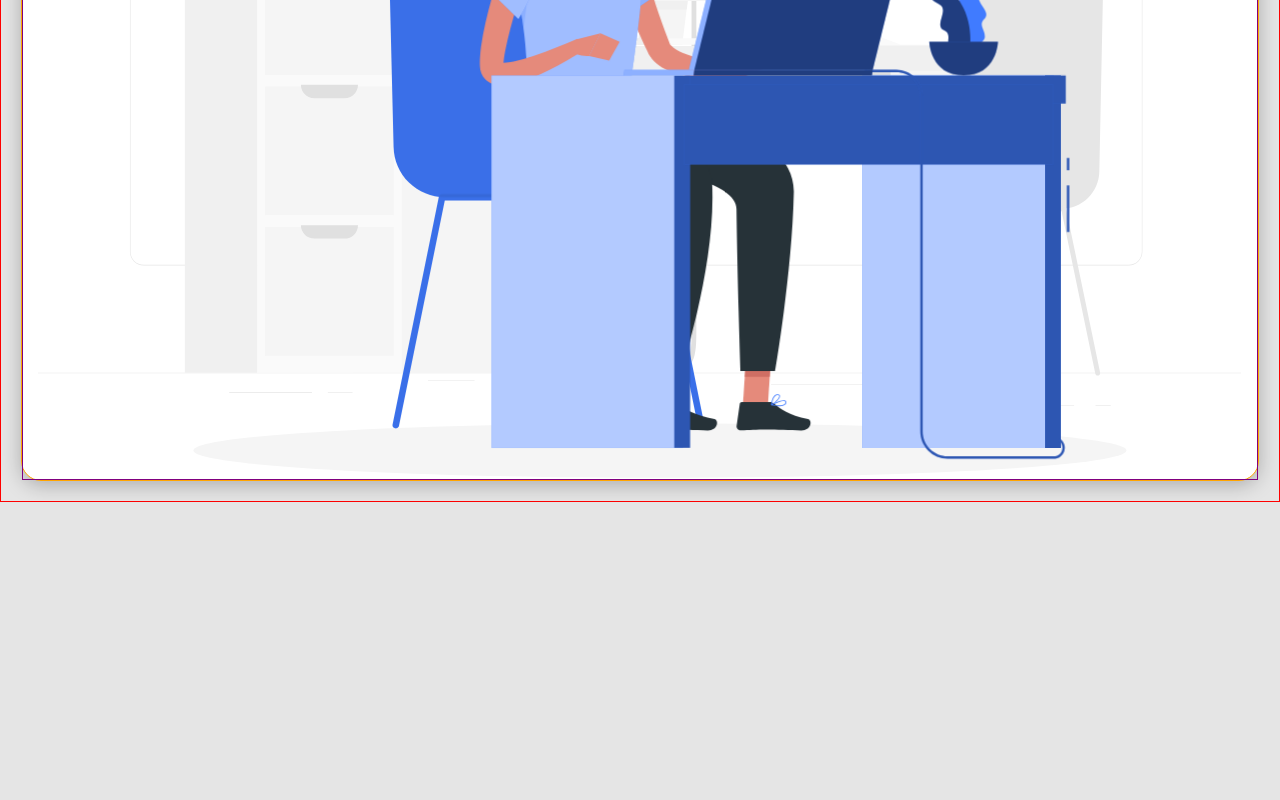
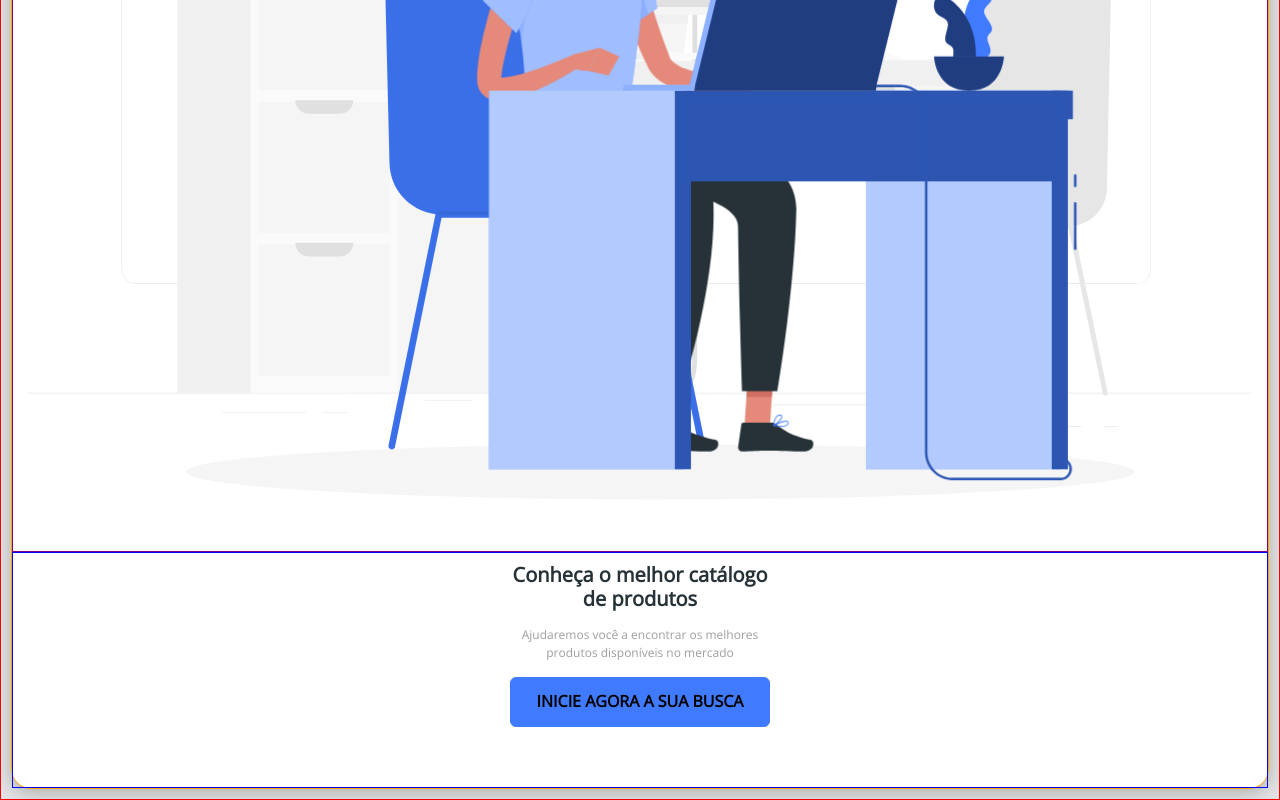
Before and after one commit to Nthingtech/bds-dscatalog, a React (Create React App) app in the folder frontend/: page / in a window 1280 px wide. Shown: the part 541-1341 px from the top of the page. Before the commit the page ends 1043 px from the top, so only its background shows below. Built offline with nearby package versions, Linux system fonts and the light colour scheme.

Commit message:
CSS Home/Button

```diff
--- /dev/null
+++ b/frontend/src/components/ButtonIcon/index.tsx
@@ -0,0 +1,12 @@
+import './styles.css'
+
+const ButtonIcon = () => {
+
+    return (
+        <button className="btn btn-primary btn-icon">
+            <h6>INICIE AGORA A SUA BUSCA</h6>
+        </button>
+    );
+}
+
+export default ButtonIcon;
--- /dev/null
+++ b/frontend/src/components/ButtonIcon/styles.css
@@ -0,0 +1,4 @@
+.btn-icon {
+    width: 260px;
+    height: 50px;
+}
--- a/frontend/src/pages/Home/index.tsx
+++ b/frontend/src/pages/Home/index.tsx
@@ -1,4 +1,5 @@
 import { ReactComponent as MainImage } from 'assets/images/main-image.svg';
+import ButtonIcon from 'components/ButtonIcon';
 import Navbar from "components/Navbar";
 import './styles.css'
 
@@ -10,6 +11,8 @@
             <div className="home-card">
                 <div className="home-content-container">
                     <h1>Conheça o melhor catálogo de produtos</h1>
+                    <p>Ajudaremos você a encontrar os melhores produtos disponíveis no mercado</p>
+                    <ButtonIcon />
                 </div>
                 <div className="home-image-container">
                     <MainImage />
--- a/frontend/src/pages/Home/styles.css
+++ b/frontend/src/pages/Home/styles.css
@@ -1,11 +1,13 @@
 .home-container {
-    padding: 20px;
-    font-size: 26px;
+    padding: 10px;
+    font-size: 20px;
     text-align: center;
     border: 1px solid red;
 }
 
 .home-card {
+    display: flex;
+    flex-direction: column-reverse;
     background-color: #fff;
     box-shadow: 0px 4px 20px rgba(0, 0, 0, 0.25);
     border-radius: 20px;
@@ -13,15 +15,28 @@
 }
 
 .home-content-container {
+    display: flex;
+    flex-direction: column;
+    align-items: center;
+    padding: 10px 10px 60px 10px;
     border: 1px solid blue;
 }
 
 .home-content-container h1 {
+    width: 260px;
     font-size: 1em;
+    margin-bottom: 15px;
+}
+
+.home-content-container p {
+    width: 260px;
+    color: #9E9E9E;
+    font-size: 0.6em;
+    margin-bottom: 15px;
 }
 
 .home-image-container {
-    padding: 0 15px;
+    padding: 50px 15px;
     border: 1px solid purple;
 }
 
```
